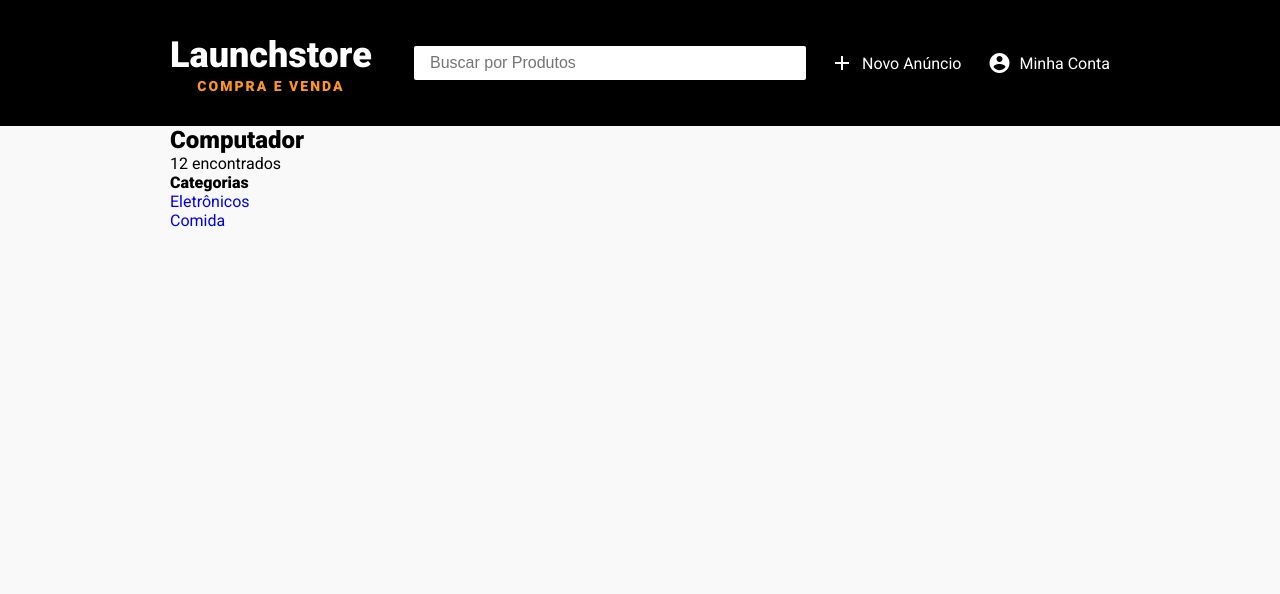
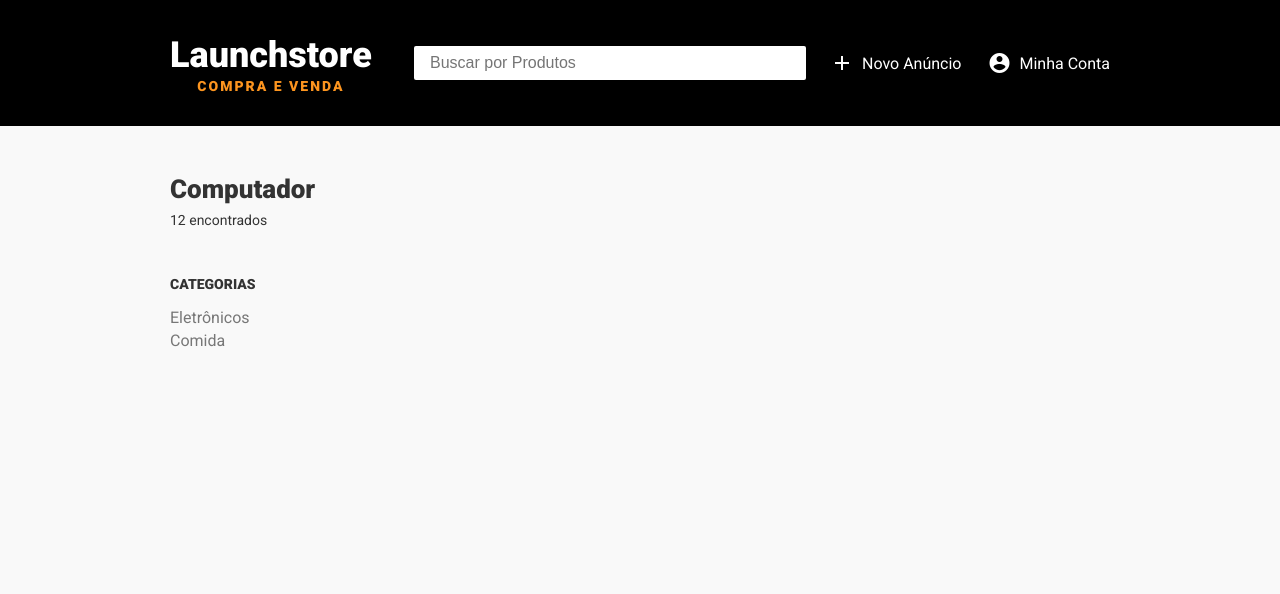
Before and after one commit to joaopa24/Launchstore, a Node server app: page /products/search in a window 1280 px wide. Shown: the top 594 px of the page. Run offline with Node 20, Linux system fonts and the light colour scheme; data that the repository does not hold is empty.

Commit message:
search style

```diff
--- a/public/style.css
+++ b/public/style.css
@@ -492,3 +492,42 @@ form .item #photos-preview img {
     color: #999;
     text-decoration: line-through;
 }
+
+/* SEARCH PAGE */
+.search-products {
+    display: grid;
+    grid-template-columns: 200px 1fr;
+
+    margin-top: 48px;
+}
+
+.search-products .header{
+    margin-bottom: 48px;
+    font-size: 14px;
+    color: #333;
+}
+
+.search-products .header h2{
+    font-size: 26px;
+    text-transform: capitalize;
+    margin-bottom: 8px;
+}
+
+.search-products nav h4{
+    margin-bottom: 16px;
+    color: #333;
+    font-size: 14px;
+    text-transform: uppercase;
+}
+
+.search-products nav ul li{
+    margin: 4px 0;
+}
+
+.search-products nav ul li a{
+    color: #777;
+}
+.search-products nav ul li a:hover{
+    color: black;
+    transition: 200ms;
+}
```
